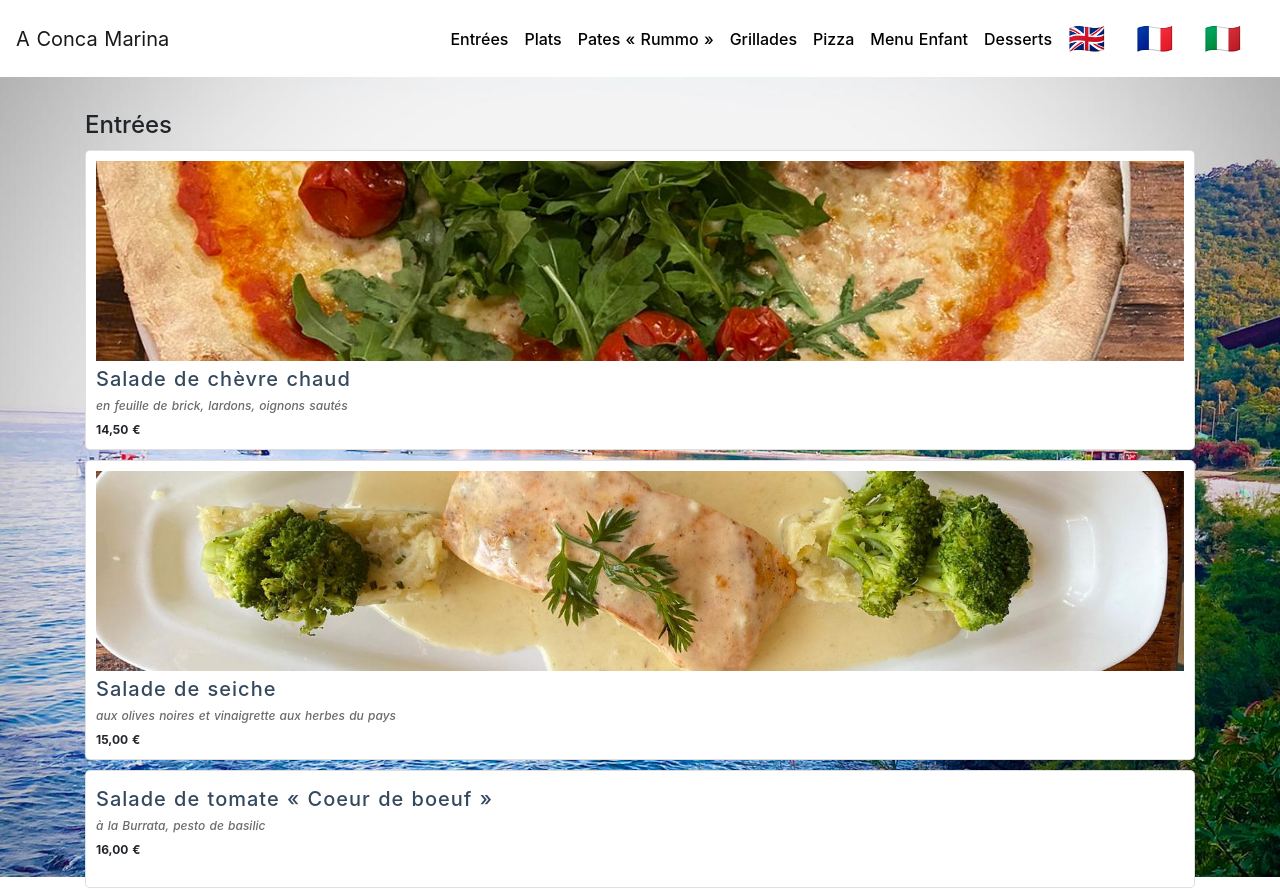
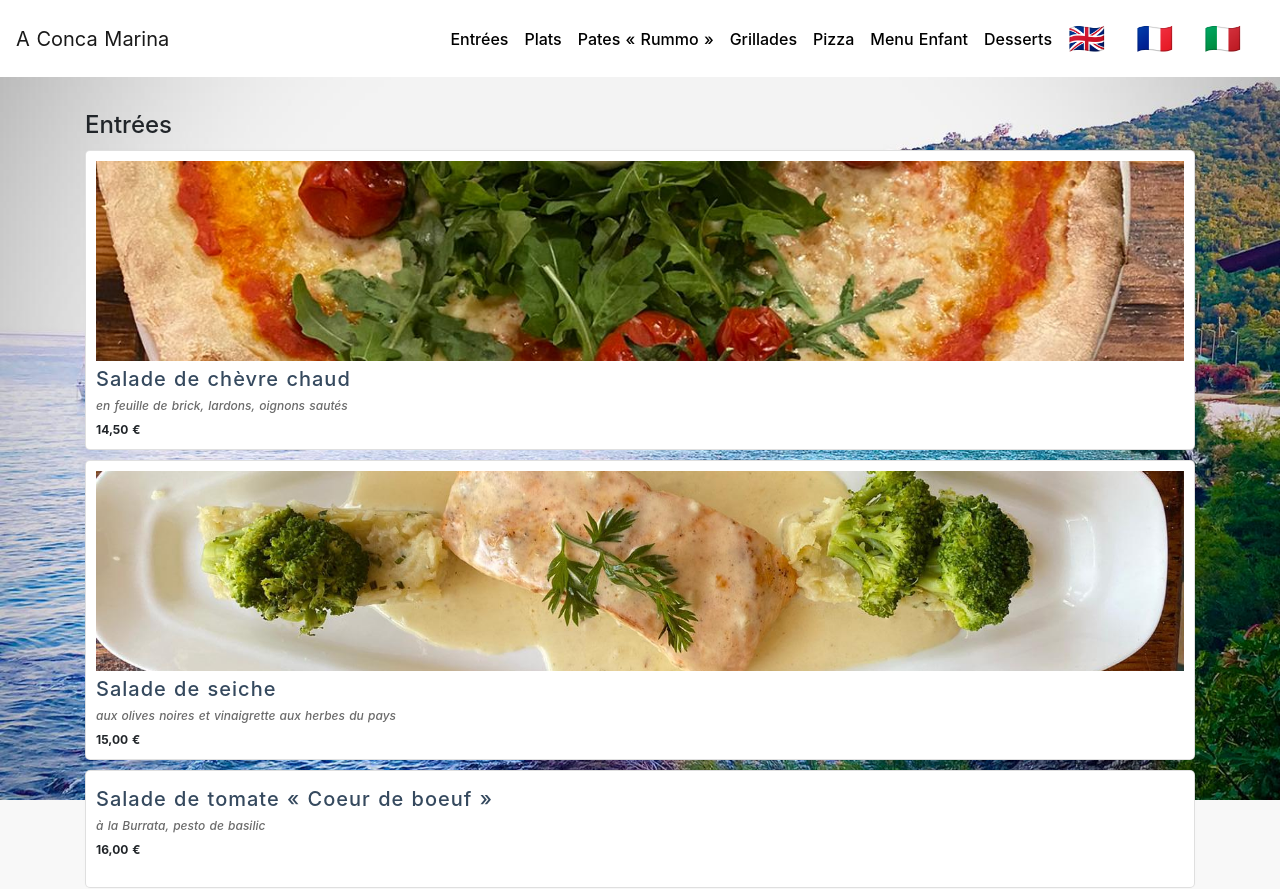
Before and after one commit to BenGoetemann/corsica, a Nuxt app: page /card in a window 1280 px wide. Shown: the top 889 px of the page. Built offline with nearby package versions, Linux system fonts and the light colour scheme; a web font is replaced by a local one.

Commit message:
tested fixed background

```diff
--- a/components/Footer.vue
+++ b/components/Footer.vue
@@ -1,5 +1,5 @@
 <template>
-  <div>
+  <div class="footer">
       <div class="link-wrapper">
           <nuxt-link class="tab" to="#">Datenschutz</nuxt-link>
           <nuxt-link class="tab" to="#">Impressum</nuxt-link>
@@ -15,6 +15,10 @@ export default {
 
 <style>
 
+.footer {
+    z-index:100000;
+}
+
 .link-wrapper {
     display: flex;
     flex-direction: row;
@@ -24,6 +28,7 @@ export default {
     height: 40px;
     background: white;
     text-decoration: none;
+
 }
 
 .tab {
--- a/components/Navigation.vue
+++ b/components/Navigation.vue
@@ -62,6 +62,7 @@ export default {
 
 .navbar.navbar-light.bg-light {
   background-color: rgb(255, 255, 255) !important;
+    z-index:10000;
 
 }
 
--- a/pages/card.vue
+++ b/pages/card.vue
@@ -303,18 +303,33 @@ export default {
 </script>
 
 <style>
-.background {
+/* .background {
   display: flex;
   flex-direction: column;
   justify-content: center;
+  align-items: center;
+  background: url("~/assets/images/background-2.jpeg");
   height: 100vh;
   width: 100vw;
-  align-items: center;
-  background: url("~/assets/images/background-2.jpeg");
   background-size: cover;
-  background-attachment: fixed;
+  background-attachment: scroll;
   background-position: center center;
   background-repeat: no-repeat;
+} */
+
+.background:after{
+      content:"";
+      position:fixed; /* stretch a fixed position to the whole screen */
+      top:0;
+      height:100vh; /* fix for mobile browser address bar appearing disappearing */
+      left:0;
+      right:0;
+      z-index:0; /* needed to keep in the background */
+      background: url("~/assets/images/background-2.jpeg") center center;
+      -webkit-background-size: cover;
+      -moz-background-size: cover;
+      -o-background-size: cover;
+      background-size: cover;
 }
 
 .container {
@@ -358,4 +373,8 @@ section {
   justify-content: center;
   flex-direction: row;
 }
+
+section {
+  z-index:100;
+}
 </style>
```
